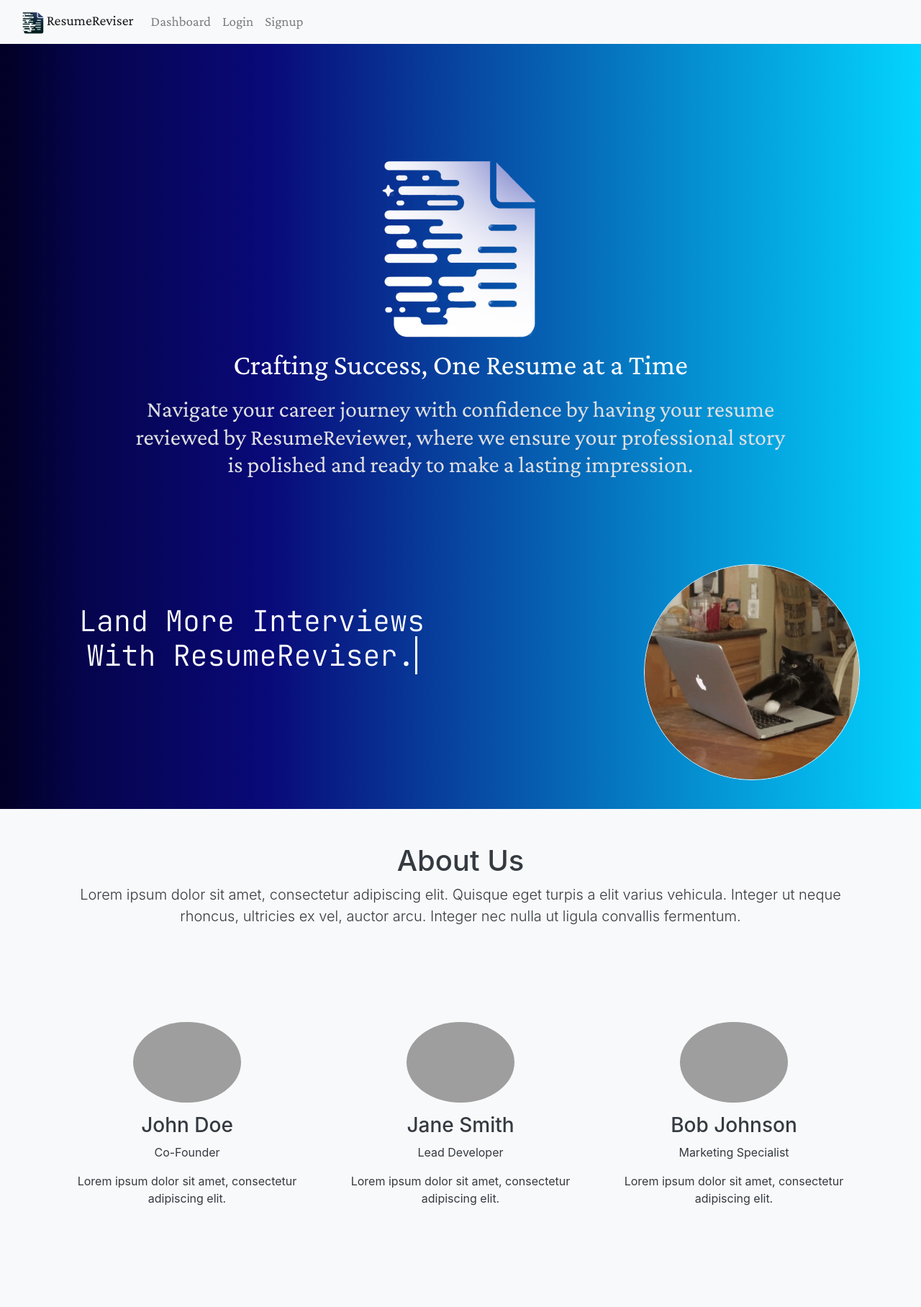
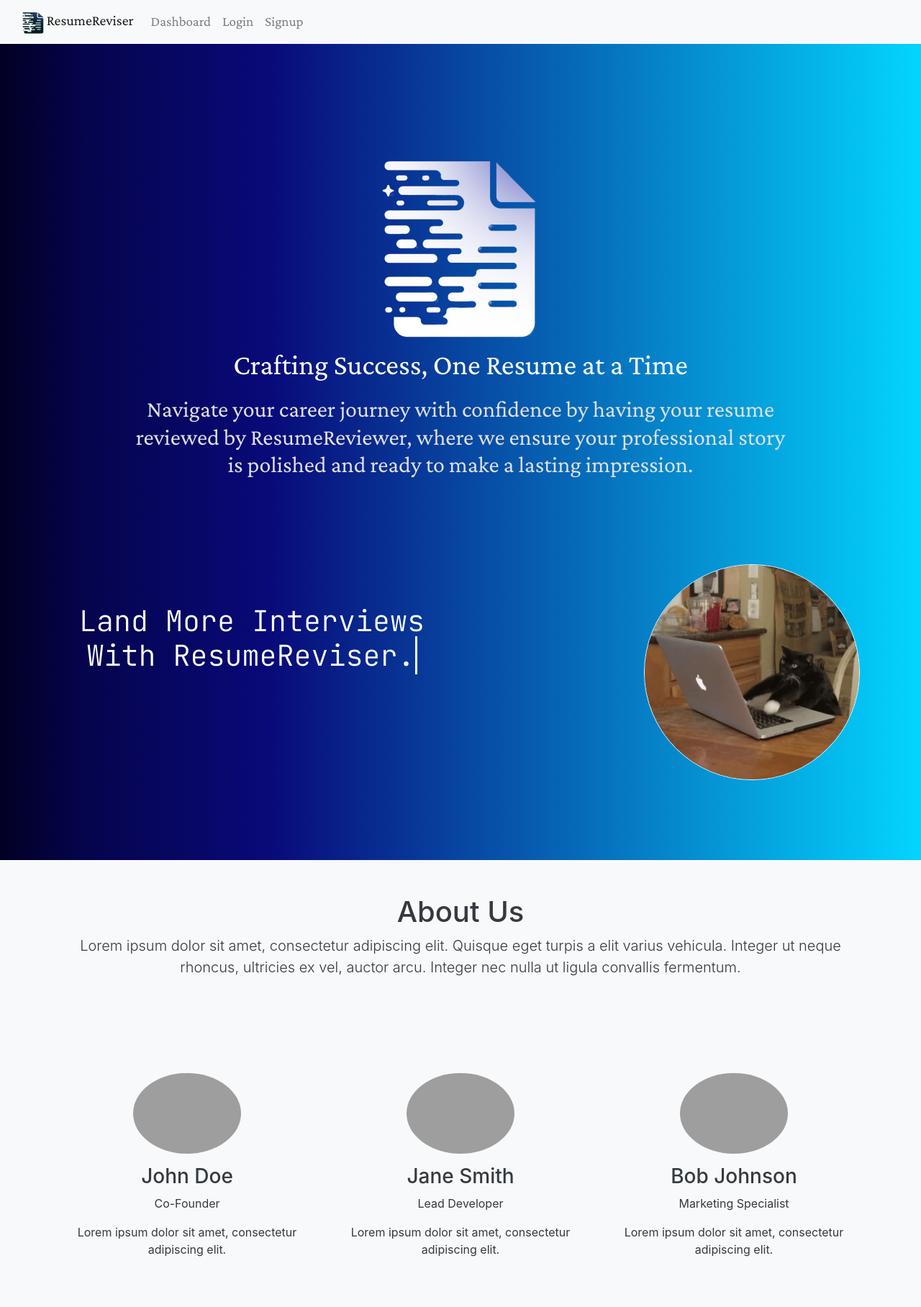
Before and after one commit to KRanpura/ResumeReviser, a Python web app: template flask/templates/index.html in a window 1280 px wide. Shown: the whole page at 72% size. Before the commit the page ends 1675 px from the top, so only its background shows below. Run offline with Jinja, Linux system fonts and the light colour scheme; the template is opened without the code that fills it, so the values that code supplies are empty; some libraries are stand-ins or nearby versions; grey boxes are pictures that could not be loaded.

Commit message:
amend index.html

```diff
--- a/flask/templates/index.html
+++ b/flask/templates/index.html
@@ -132,7 +132,7 @@ window.onload = function() {
             reviewed by ResumeReviewer, where we ensure your professional story
             is polished and ready to make a lasting impression.</h2>
     </div>
-    <div class="content" style="padding-top: 10%;">
+    <div class="content" style="padding-top: 10%;padding-bottom: 10%">
         <div class="container-fluid">
         <h1 id="front-text">
             <a href="/login" class="typewrite" id="front-text" style="text-decoration:none;" dataperiod="3000" data-type='["Land More Interviews With ResumeReviser.", "Committed to building your confidence in your resume!"]'>
```
